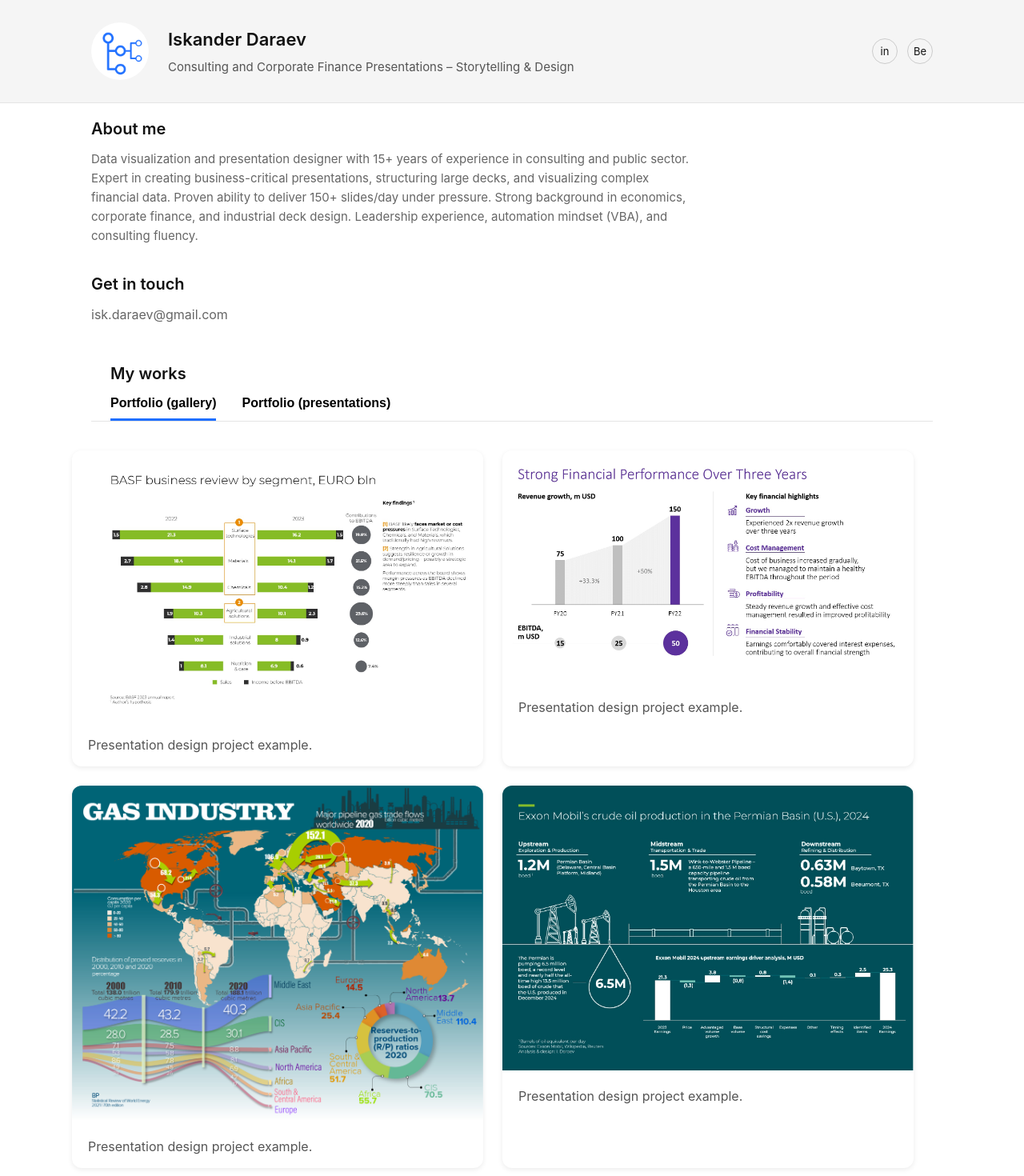
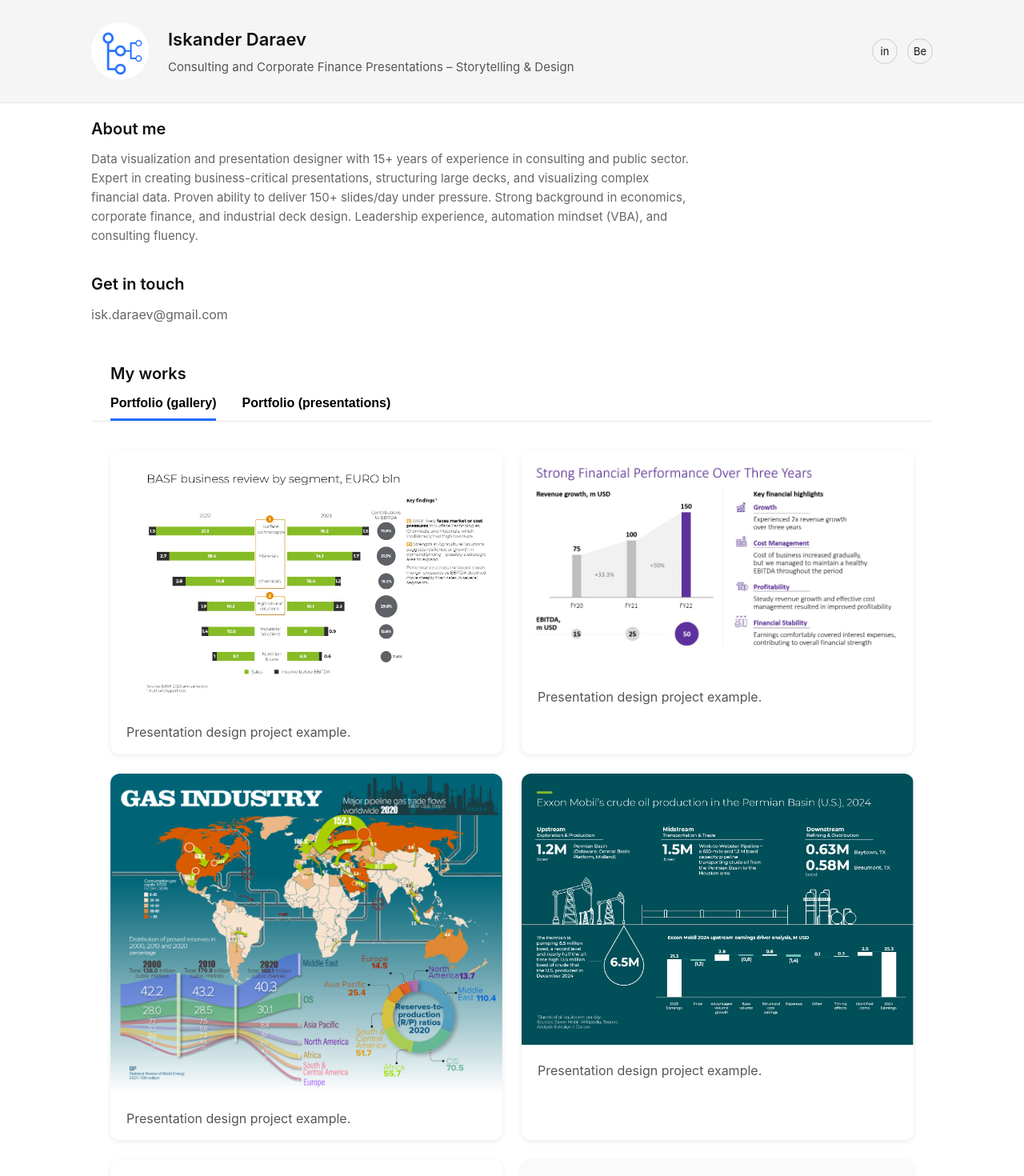
Before and after one commit to isk06/ruportfo, a Next.js app: page / in a window 1280 px wide. Shown: the top 1470 px of the page at 80% size. Built offline with nearby package versions, Linux system fonts and the light colour scheme.

Commit message:
Fix freeze pane for My Works and tabs

```diff
--- a/app/globals.css
+++ b/app/globals.css
@@ -192,7 +192,7 @@ a:hover {
   max-width: 1100px;
   margin: 0 auto;
   padding: 24px;
-  margin-left: -24px;
+
 }
 
 /* Grid */
@@ -200,7 +200,6 @@ a:hover {
   display: grid;
   grid-template-columns: repeat(2, 1fr);
   gap: 24px;
-  margin-left: -24px;
 }
 
 /* ===============================
```
